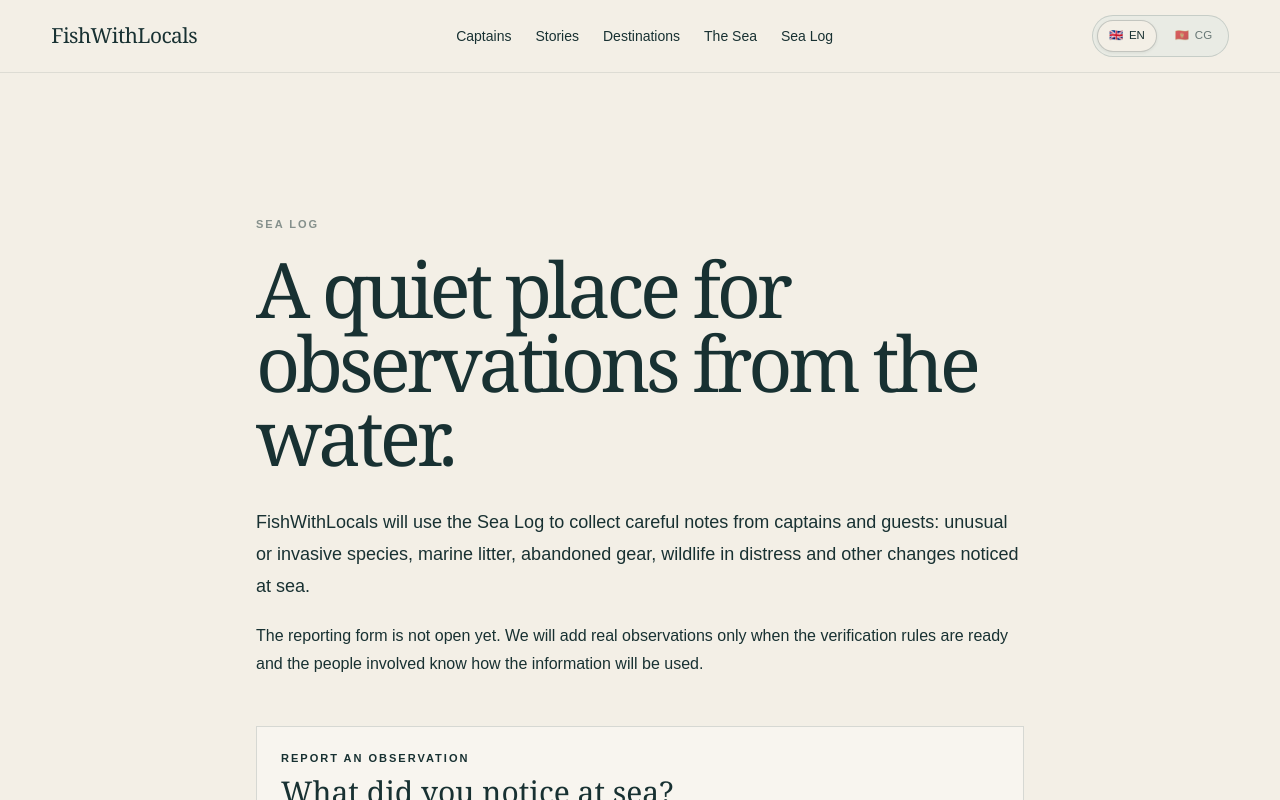
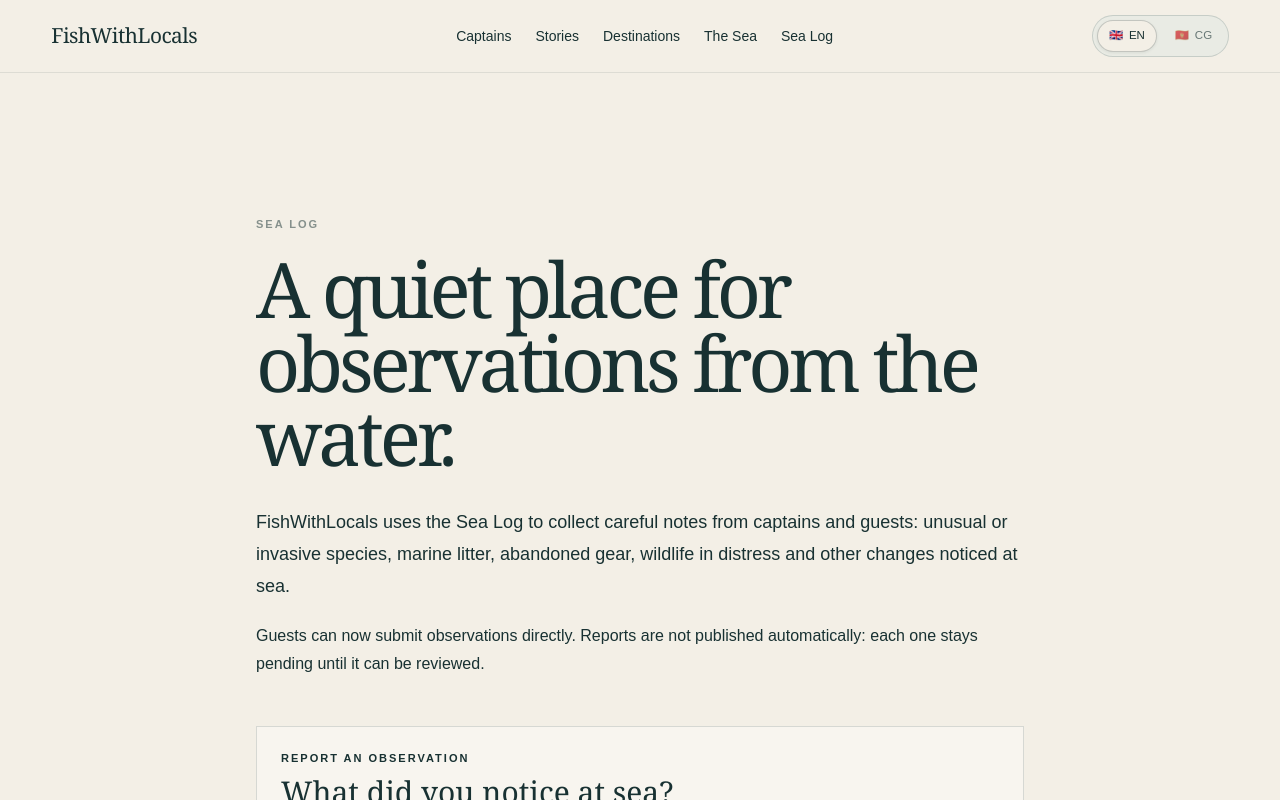
Before and after one commit to nevena72pg-ops/fastfishing, a Next.js app: page /sea-log in a window 1280 px wide. Shown: the top 800 px of the page. Built offline with nearby package versions, Linux system fonts and the light colour scheme.

Commit message:
Update Sea Log public reporting copy

```diff
--- a/src/content/sea-log.ts
+++ b/src/content/sea-log.ts
@@ -21,15 +21,15 @@ export const seaLogCopy: Record<Locale, {
   en: {
     eyebrow: "Sea Log",
     heading: "A quiet place for observations from the water.",
-    body: "FishWithLocals will use the Sea Log to collect careful notes from captains and guests: unusual or invasive species, marine litter, abandoned gear, wildlife in distress and other changes noticed at sea.",
-    note: "The reporting form is not open yet. We will add real observations only when the verification rules are ready and the people involved know how the information will be used.",
+    body: "FishWithLocals uses the Sea Log to collect careful notes from captains and guests: unusual or invasive species, marine litter, abandoned gear, wildlife in distress and other changes noticed at sea.",
+    note: "Guests can now submit observations directly. Reports are not published automatically: each one stays pending until it can be reviewed.",
     returnHome: "Return to the homepage",
   },
   cg: {
     eyebrow: "Dnevnik mora",
     heading: "Mirno mjesto za opažanja sa mora.",
-    body: "FishWithLocals će koristiti Dnevnik mora za pažljive bilješke kapetana i gostiju: neuobičajene ili invazivne vrste, otpad u moru, napuštenu opremu, životinje u nevolji i druge promjene primijećene na moru.",
-    note: "Obrazac za prijavu još nije otvoren. Stvarna opažanja dodaćemo tek kada pravila provjere budu spremna i kada ljudi koji učestvuju znaju kako će se informacije koristiti.",
+    body: "FishWithLocals koristi Dnevnik mora za pažljive bilješke kapetana i gostiju: neuobičajene ili invazivne vrste, otpad u moru, napuštenu opremu, životinje u nevolji i druge promjene primijećene na moru.",
+    note: "Gosti sada mogu direktno poslati opažanje. Prijave se ne objavljuju automatski: svaka prvo ostaje na provjeri.",
     returnHome: "Vrati se na početnu",
   },
 };
```
